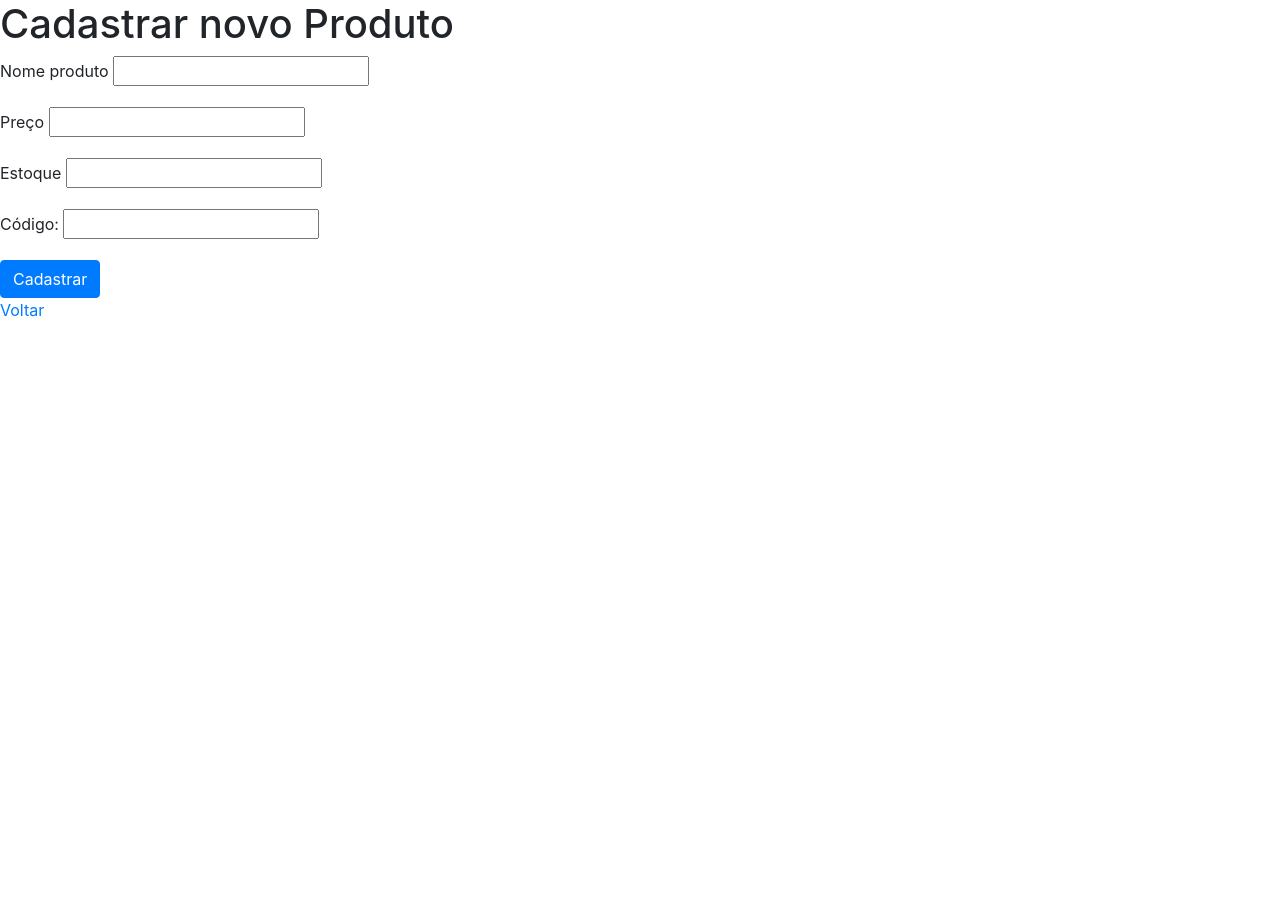
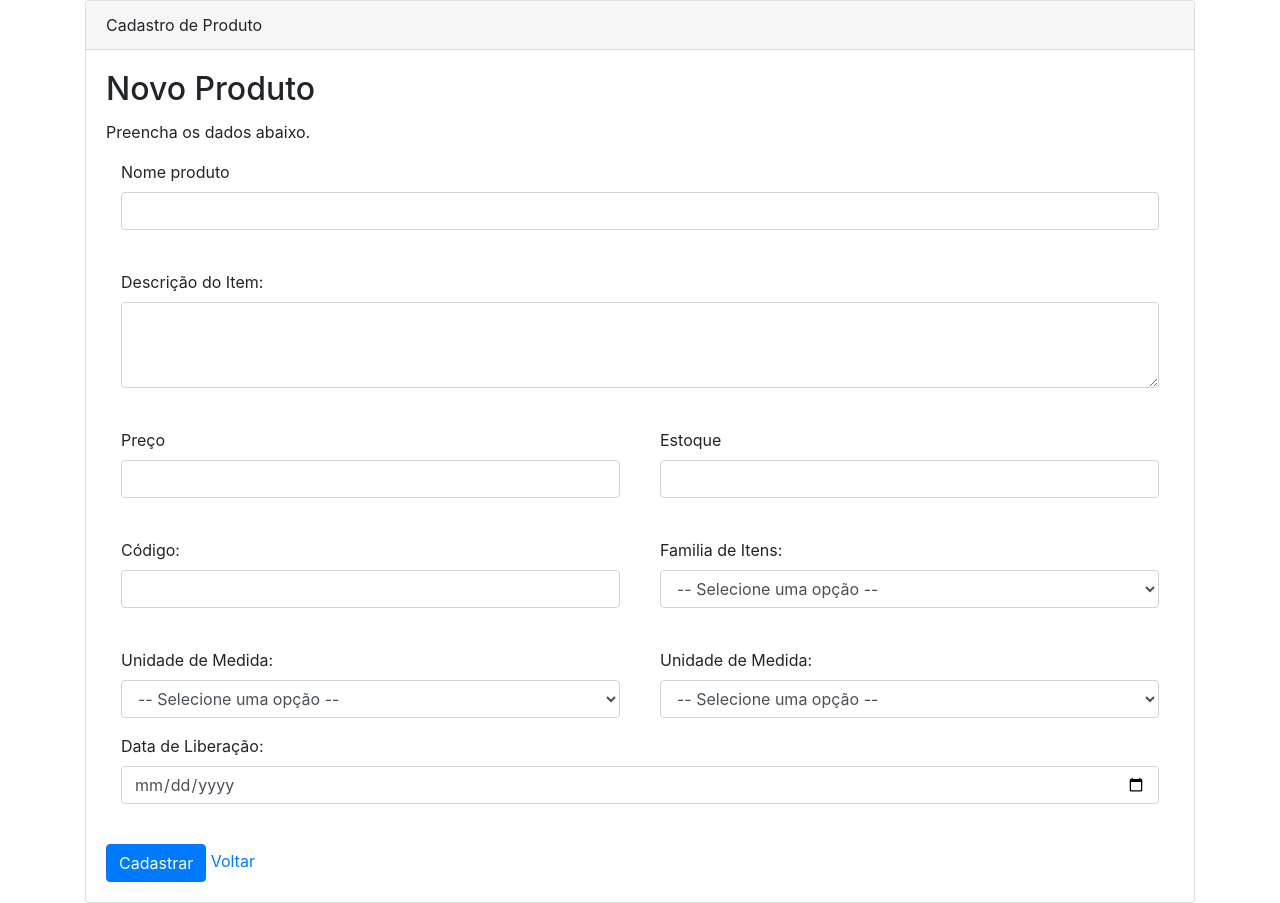
Before and after one commit to CaiqueRosa/projeto_frontend, a PHP site: page /index_produto.php in a window 1280 px wide. Before the commit the page ends 317 px from the top, so only its background shows below. Run offline with PHP 8.4, Linux system fonts and the light colour scheme.

Commit message:
Front Tela de Cadastro de Produto com todos campos

```diff
--- a/www/papelaria/index_produto.php
+++ b/www/papelaria/index_produto.php
@@ -4,38 +4,117 @@
     <meta charset="UTF-8">
     <meta http-equiv="X-UA-Compatible" content="IE=edge">
     <meta name="viewport" content="width=device-width, initial-scale=1.0">
+    <link rel="stylesheet" href="../css/cadastro-produto.css">
     <link rel="stylesheet" href="https://stackpath.bootstrapcdn.com/bootstrap/4.5.2/css/bootstrap.min.css">
     <title>Cadastro de Produto</title>
 </head>
 <body>
+    <div class="wrapper">
+        <section class="container">
+            <div class="card">
+                <div class="card-header">Cadastro de Produto</div>
 
-    <h1>Cadastrar novo Produto</h1>
+                <div class="card-body">
+                    <h2 class="card-title">Novo Produto</h2>
+                    <p class="card-text">Preencha os dados abaixo.</p>
 
-    <form action="cadastro_produto.php" method="POST" >
-        <div class="form-group">
+                    <form action="cadastro_produto.php" method="POST">
+
+                        <div class="form-group col-md-12">
                             <label>Nome produto</label>
-            <input type="text" name="nomeproduto"><br>
+                            <input type="text" name="nomeproduto" class="form-control"><br>
                         </div>
 
-        <div class="form-group">
-            <label>Preço</label>
-            <input type="text" name="preco"><br>
+                        <div class="form-group col-md-12">
+                            <label>Descrição do Item:</label>
+                            <textarea name="descricao_item" class="form-control input-append date" rows="3"></textarea><br>
                         </div>
 
-        <div class="form-group">
-            <label>Estoque</label>
-            <input type="text" name="estoque"><br>
+                        <section class="form-row">
+                            <div class="col">
+                                <div class="form-group col">
+                                    <label>Preço</label>
+                                    <input type="text" name="preco" class="form-control"><br>
+                                </div>
                             </div>
 
-        <div class="form-group">
-            <label>Código:</label>
-            <input type="number" name="codigo"><br>
+                            <div class="col">
+                                <div class="form-group col">
+                                    <label>Estoque</label>
+                                    <input type="text" name="estoque" class="form-control"><br>
+                                </div>
                             </div>
 
+                        </section>
+
+                        <section class="form-row">
+                            <div class="col">
+                                <div class="form-group col">
+                                    <label>Código:</label>
+                                    <input type="number" name="codigo" class="form-control"><br>
+                                </div>
+                            </div>
+
+                            <div class="col">
+                                <div class="form-group col">
+                                    <label>Familia de Itens:</label>
+
+                                    <select type="select" name="familia_de_itens" class="form-control">
+                                        <option disabled selected value="none"> -- Selecione uma opção -- </option>
+                                        <option value="mat-escolar">Material Escolar</option>
+                                        <option value="mat-construcao">Material de Construção</option>
+                                        <option value="mat-corporativo">Material Corporativo</option>
+                                    </select>
+                                </div>
+                            </div>
+                        </section>
+
+                        <section class="form-row">
+                            <div class="col">
+                                <div class="form-group col">
+                                    <label>Unidade de Medida:</label>
+
+                                    <select type="select" name="unidade_medida" class="form-control">
+                                        <option disabled selected value="none"> -- Selecione uma opção -- </option>
+                                        <option value="cm">Centímetro</option>
+                                        <option value="m">Metro</option>
+                                        <option value="km">Kilômetro</option>
+                                        <option value="unidade">Unidade</option>
+                                        <option value="g">Grama</option>
+                                        <option value="kg">Kilograma</option>
+                                    </select>
+                                </div>
+                            </div>
+                            <div class="col">
+                                <div class="form-group col">
+                                    <label>Unidade de Medida:</label>
+
+                                    <select type="select" name="situacao_do_item" class="form-control">
+                                        <option disabled selected value="none"> -- Selecione uma opção -- </option>
+                                        <option value="obsoleto">Totalmente Obsoleto</option>
+                                        <option value="disponivel">Disponível</option>
+                                    </select>
+                                </div>
+                            </div>
+                        </section>
+
+                        <!--ADD COLUMN data_criacao DATETIME DEFAULT CURRENT_TIMESTAMP,-->
+                        <section class="form-row">
+                            <div class="col">
+                                <div class="form-group col">
+                                    <label>Data de Liberação:</label>
+                                    <input type="date" name="data_liberacao" class="form-control input-append date"><br>
+                                </div>
+                            </div>
+                        </section>
+
                         <button type="submit" name="enviar" class="btn btn-primary">Cadastrar</button>
-    </form>
-
                         <a href="index.php">Voltar</a>
 
+                    </form>
+                </div>
+            </div>
+        </section>
+    </div>
 </body>
 </html>
```
Also changed, not shown: www/css/cadastro-produto.css (added, +23 -0 lines). Lines whose indentation alone changed are shown as unchanged.
